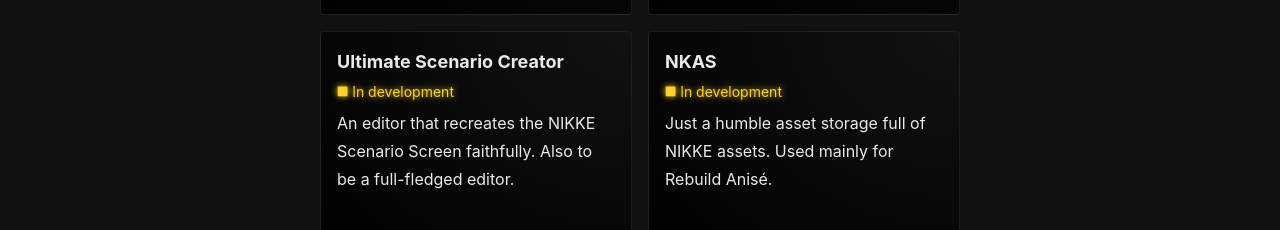
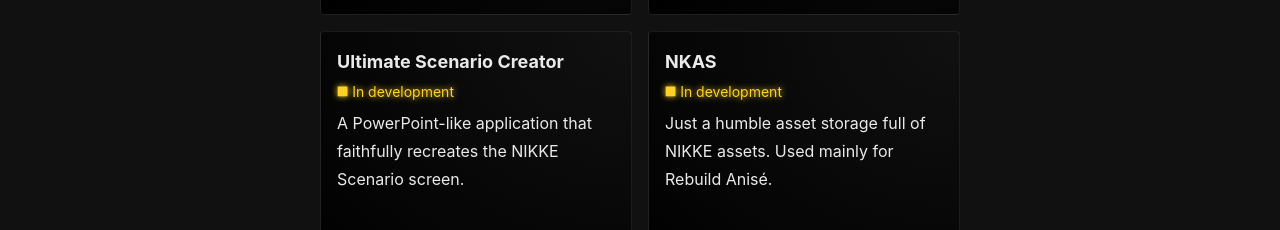
Before and after one commit to skuqre/skuqre.github.io, an Astro site: page / in a window 1280 px wide. Shown: the part 824-1054 px from the top of the page. Built offline with nearby package versions, Linux system fonts and the light colour scheme; Astro itself is replaced by a stand-in of ours; a web font is replaced by a local one.

Commit message:
update desc for ultimate

```diff
--- a/src/pages/index.astro
+++ b/src/pages/index.astro
@@ -62,7 +62,7 @@ import ProjectEntry from "../components/ProjectEntry.astro";
 					/>
 					<ProjectEntry
 						title="Ultimate Scenario Creator"
-						description="An editor that recreates the NIKKE Scenario Screen faithfully. Also to be a full-fledged editor."
+						description="A PowerPoint-like application that faithfully recreates the NIKKE Scenario screen."
 						projIconLink=""
 						statusType="indev"
 						statusText="In development"
```
